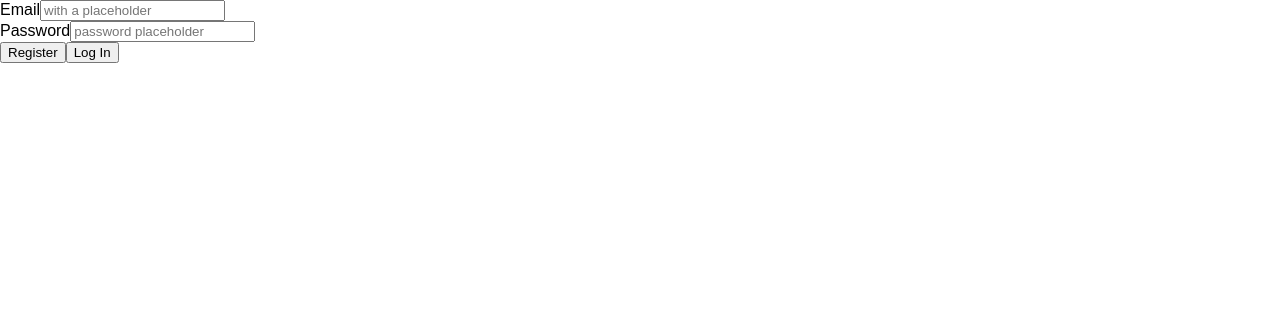
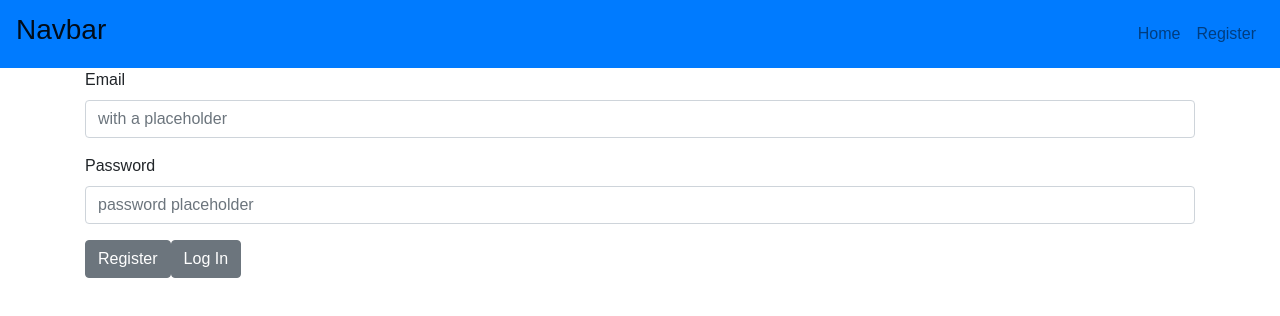
Before and after one commit to 528491/Project-3, a React (Create React App) app in the folder client/: page /signup in a window 1280 px wide. Shown: the top 316 px of the page. Built offline with nearby package versions, Linux system fonts and the light colour scheme.

Commit message:
Add reactstrap to client, add navbar component to pages. Navbar links to homepage and register page.

```diff
--- a/client/package.json
+++ b/client/package.json
@@ -4,6 +4,7 @@
   "private": true,
   "proxy": "http://localhost:3001/",
   "dependencies": {
+    "bootstrap": "^4.1.3",
     "express-session": "^1.15.6",
     "react": "^16.4.1",
     "react-dom": "^16.4.1",
--- a/client/public/index.html
+++ b/client/public/index.html
@@ -19,6 +19,8 @@
       work correctly both with client-side routing and a non-root public URL.
       Learn how to configure a non-root public URL by running `npm run build`.
     -->
+    <link rel="stylesheet" href="https://stackpath.bootstrapcdn.com/bootstrap/4.1.3/css/bootstrap.min.css" integrity="sha384-MCw98/SFnGE8fJT3GXwEOngsV7Zt27NXFoaoApmYm81iuXoPkFOJwJ8ERdknLPMO" crossorigin="anonymous">
+
     <title>React App</title>
   </head>
   <body>
--- a/client/src/App.js
+++ b/client/src/App.js
@@ -13,6 +13,7 @@ import './App.css';
 // import "./pages/HelloWorld";
 import Home from "./pages/Home/Home";
 import SignUp from "./pages/SignUp/SignUp";
+import AppNavbar from "./components/AppNavbar"
 
 class App extends Component {
 
@@ -33,12 +34,16 @@ class App extends Component {
 
   render() {
     return (
-      <Router>
+      <div>
+        <AppNavbar/>
+        <Router>
         <Switch>
           <Route exact path="/" component={Home}/>
           <Route path="/signup" component={SignUp}/>
         </Switch>
       </Router>
+      </div>
+
     );
   }
 }
--- /dev/null
+++ b/client/src/components/AppNavbar.js
@@ -0,0 +1,54 @@
+import React from "react";
+import { Link } from "react-router-dom";
+import {
+    Collapse,
+    Navbar,
+    NavbarToggler,
+    NavbarBrand,
+    Nav,
+    NavItem,
+    NavLink,
+    Button,
+    DropdownToggle,
+    DropdownMenu,
+    DropdownItem
+} from 'reactstrap';
+
+class AppNavbar extends React.Component {
+    render() {
+        return (
+          <div>
+            <Navbar color="primary" light expand="md">
+
+              <NavbarBrand href="/">
+                <h3>Navbar</h3>
+              </NavbarBrand>
+
+              <NavbarToggler onClick={this.toggle} />
+              {/* <Collapse isOpen={this.state.isOpen} navbar> */}
+
+                <Nav className="ml-auto" navbar>
+                  <NavItem>
+                    <NavLink href="/">Home</NavLink>
+                  </NavItem>
+                  <NavItem>
+                    {/* <NavLink href="https://github.com/reactstrap/reactstrap">Saved Articles</NavLink> */}
+                    <NavLink href="/signup">Register</NavLink>
+                  </NavItem>
+                  {/* <NavItem>
+                    <Button className="mr-2" color="success">Scrape New Articles!</Button>
+                  </NavItem>
+                  <NavItem>
+                    <Button color="danger">Clear Articles</Button>
+                  </NavItem> */}
+                </Nav>
+
+              {/* </Collapse> */}
+            </Navbar>
+          </div>
+        );
+      }
+
+};
+
+export default AppNavbar;
```
Also changed, not shown: 1 other file (tests, documents, lock files or other folders).
